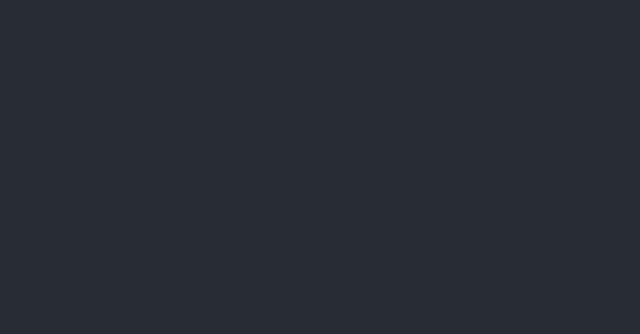
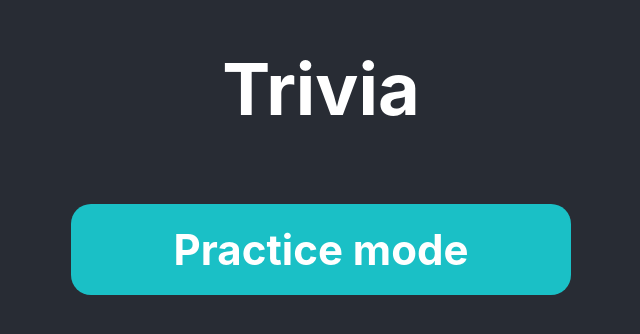
Before and after one commit to unpollito/trivia, a React (Create React App) app in the folder frontend/: page / in a window 1280 px wide. Shown: the part 254-588 px from the top of the page, without its empty margins (319-959 px from the left). Built offline with nearby package versions, Linux system fonts and the light colour scheme.

Commit message:
Extract button component

```diff
--- a/frontend/src/App.tsx
+++ b/frontend/src/App.tsx
@@ -2,7 +2,7 @@ import React from "react";
 import styles from "./App.module.css";
 import { BrowserRouter as Router, Switch, Route } from "react-router-dom";
 import HomeView from "./views/HomeView/HomeView";
-import QuizView from "./views/QuizCompleteView/QuizView";
+import QuizView from "./views/QuizView/QuizView";
 import QuizCompleteView from "./views/QuizCompleteView/QuizCompleteView";
 
 function App() {
@@ -10,14 +10,14 @@ function App() {
     <div className={styles.App}>
       <Router>
         <Switch>
-          <Route path="/">
-            <HomeView />
-          </Route>
           <Route path="/quiz">
             <QuizView />
           </Route>
           <Route path="/finish">
             <QuizCompleteView />
+          </Route>
+          <Route path="/">
+            <HomeView />
           </Route>
         </Switch>
       </Router>
--- /dev/null
+++ b/frontend/src/components/Button/Button.module.css
@@ -0,0 +1,55 @@
+.Button {
+  padding: 20px;
+  box-sizing: border-box;
+  border-radius: 20px;
+  background-color: var(--color-button-2);
+  font-size: 24px;
+  text-align: center;
+  font-weight: bold;
+  text-decoration: none;
+  color: #fff;
+}
+
+@media (min-width: 540px) {
+  .Button {
+    font-size: 36px;
+  }
+}
+
+@media (min-width: 960px) {
+  .Button {
+    font-size: 42px;
+  }
+}
+
+.buttonFirst {
+  background-color: var(--color-button-1);
+}
+
+.buttonFirst:hover {
+  background-color: var(--color-button-1-highlight);
+}
+
+.buttonSecond {
+  background-color: var(--color-button-2);
+}
+
+.buttonSecond:hover {
+  background-color: var(--color-button-2-highlight);
+}
+
+.buttonThird {
+  background-color: var(--color-button-3);
+}
+
+.buttonThird:hover {
+  background-color: var(--color-button-3-highlight);
+}
+
+.buttonFourth {
+  background-color: var(--color-button-4);
+}
+
+.buttonFourth:hover {
+  background-color: var(--color-button-4-highlight);
+}
--- /dev/null
+++ b/frontend/src/components/Button/Button.tsx
@@ -0,0 +1,23 @@
+import React from "react";
+import styles from "./Button.module.css";
+
+type Variant = "first" | "second" | "third" | "fourth";
+
+interface ButtonProps {
+  text: string;
+  variant: Variant;
+}
+
+const variantMap = {
+  first: styles.buttonFirst,
+  second: styles.buttonSecond,
+  third: styles.buttonThird,
+  fourth: styles.buttonFourth,
+};
+
+function Button(props: ButtonProps) {
+  let variant = variantMap[props.variant as Variant] ?? styles.buttonFirst;
+  return <div className={`${styles.Button} ${variant}`}>{props.text}</div>;
+}
+
+export default Button;
--- a/frontend/src/index.css
+++ b/frontend/src/index.css
@@ -8,3 +8,20 @@ body {
   -webkit-font-smoothing: antialiased;
   -moz-osx-font-smoothing: grayscale;
 }
+
+a {
+  text-decoration: none;
+}
+
+:root {
+  --breakpoint-small-screen: 540px;
+  --breakpoint-large-screen: 960px;
+  --color-button-1: #ff6150;
+  --color-button-1-highlight: #ff8c80;
+  --color-button-2: #1ac0c6;
+  --color-button-2-highlight: #34dfe5;
+  --color-button-3: #134e6f;
+  --color-button-3-highlight: #1a4a69;
+  --color-button-4: #ff8a22;
+  --color-button-4-highlight: #ffb84d;
+}
--- /dev/null
+++ b/frontend/src/views/HomeView/HomeView.module.css
@@ -0,0 +1,59 @@
+.HomeView {
+  min-height: 100vh;
+  display: flex;
+  flex-direction: column;
+  justify-content: center;
+  align-items: center;
+}
+
+.title {
+  font-weight: bold;
+  font-size: 36px;
+  margin-bottom: 1em;
+}
+
+.link {
+  width: 80%;
+  display: block;
+}
+
+.practiceButton {
+  width: 100%;
+  padding: 20px;
+  box-sizing: border-box;
+  border-radius: 20px;
+  background-color: var(--color-button-2);
+  font-size: 24px;
+  text-align: center;
+  font-weight: bold;
+  text-decoration: none;
+  color: #fff;
+}
+
+.practiceButton:hover {
+  background-color: var(--color-button-2-highlight);
+}
+
+@media (min-width: 540px) {
+  .title {
+    font-size: 48px;
+  }
+
+  .link {
+    width: 500px;
+  }
+
+  .practiceButton {
+    font-size: 36px;
+  }
+}
+
+@media (min-width: 960px) {
+  .title {
+    font-size: 72px;
+  }
+
+  .practiceButton {
+    font-size: 42px;
+  }
+}
--- a/frontend/src/views/HomeView/HomeView.tsx
+++ b/frontend/src/views/HomeView/HomeView.tsx
@@ -1,7 +1,17 @@
 import React from "react";
+import styles from "./HomeView.module.css";
+import { Link } from "react-router-dom";
+import Button from "../../components/Button/Button";
 
 function HomeView() {
-  return <div className="s-home-view" />;
+  return (
+    <div className={styles.HomeView}>
+      <h1 className={styles.title}>Trivia</h1>
+      <Link className={styles.link} to="/quiz">
+        <Button text="Practice mode" variant="second" />
+      </Link>
+    </div>
+  );
 }
 
 export default HomeView;
```
Also changed, not shown: frontend/src/views/QuizView/QuizView.tsx (renamed from frontend/src/views/QuizCompleteView/QuizView.tsx).
